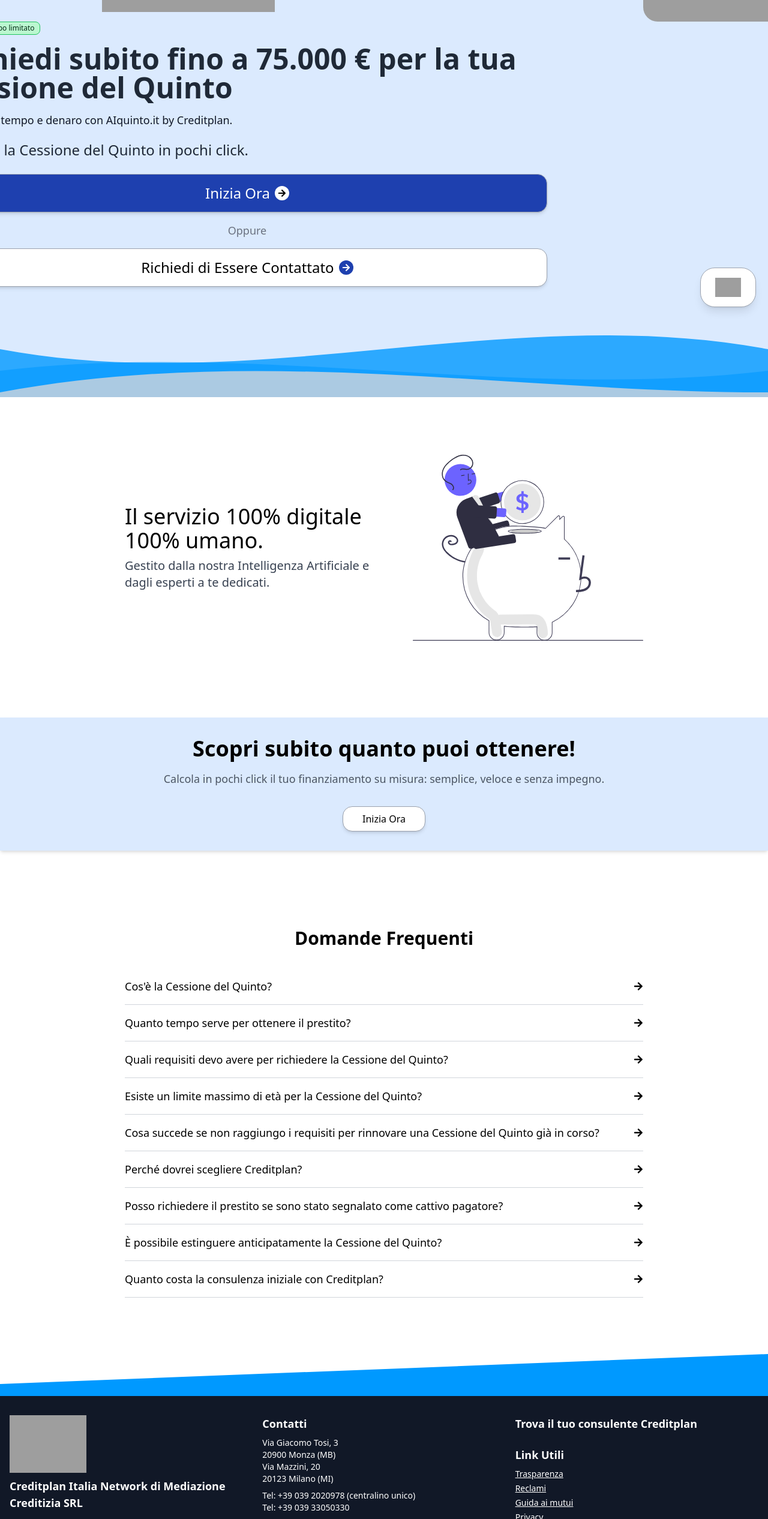
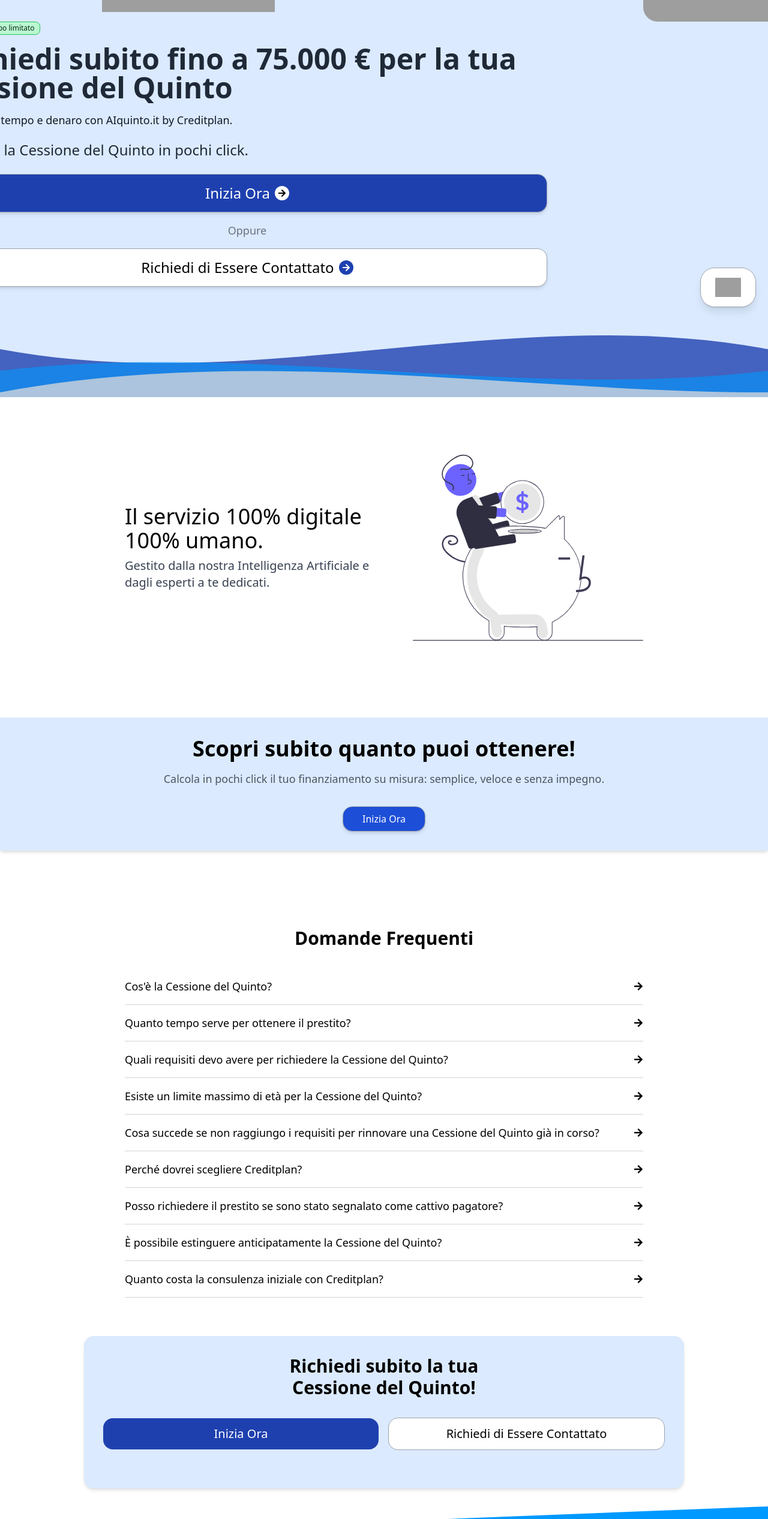
Before and after one commit to MatiasGalliani/aiquinto_landing, a React (Vite) app: page / in a window 1280 px wide. Shown: the part 268-2800 px from the top of the page at 60% size. Built offline with nearby package versions, Linux system fonts and the light colour scheme; grey boxes are pictures that could not be loaded.

Commit message:
Update App.jsx

```diff
--- a/src/App.jsx
+++ b/src/App.jsx
@@ -282,8 +282,8 @@ function FormScreen({ onClose }) {
                   ? contractType === "determinato"
                     ? "Tempo Determinato"
                     : contractType === "indeterminato"
-                    ? "Tempo Indeterminato"
-                    : "Altro"
+                      ? "Tempo Indeterminato"
+                      : "Altro"
                   : "Seleziona"}
               </span>
               <IoIosArrowDown className={`transition-transform duration-300 ${contractDropdownOpen ? "rotate-90" : ""}`} />
@@ -550,7 +550,7 @@ function HeroWave() {
     <div className="relative h-40 overflow-hidden">
       <svg className="absolute block top-0 left-0 w-full h-full" viewBox="0 0 1440 320" preserveAspectRatio="none">
         <path
-          fill="#0099ff"
+          fill="#1e40af" // updated to blue-800
           fillOpacity="0.8"
           d="M0,160 C480,320 960,0 1440,160 L1440,320 L0,320 Z"
         />
@@ -695,7 +695,7 @@ function App() {
                   <img
                     src={aiQuintoLogo}
                     alt="AI Quinto Logo"
-                    className="w-32 sm:w-40 md:w-56 px-2 py-2 bg-blue-800 rounded-3xl"
+                    className="w-32 sm:w-40 md:w-56 px-2 py-0 bg-blue-800 rounded-full"
                   />
                   <span className="text-center text-base sm:text-xl font-medium">by</span>
                   <img
@@ -794,7 +794,7 @@ function App() {
             <p className="text-lg text-gray-600 mt-4">
               Calcola in pochi click il tuo finanziamento su misura: semplice, veloce e senza impegno.
             </p>
-            <button className="bg-white text-black px-8 py-2 rounded-2xl mt-8 border border-gray-400 hover:border-gray-700 shadow-md transition-transform duration-300 hover:scale-105">
+            <button className="bg-blue-700 text-white px-8 py-2 rounded-2xl mt-8 border border-gray-400 hover shadow-md transition-transform duration-300 hover:scale-110">
               Inizia Ora
             </button>
           </div>
@@ -802,7 +802,24 @@ function App() {
           {/* Sección FAQ */}
           <FAQ />
 
-          {/* Componente Wave para el efecto de ola final */}
+          {/* New clickable buttons section placed above the Wave */}
+          <div className="w-full sm:w-[90%] md:w-[1000px] mx-auto bg-blue-100 p-8 rounded-2xl shadow-md">
+            <h2 className="text-3xl font-semibold text-center mb-8">
+              Richiedi subito la tua
+              <br />
+              Cessione del Quinto!
+            </h2>
+            <div className="my-8 flex flex-col md:flex-row justify-center items-center gap-4">
+              <div className="flex-1 cursor-pointer bg-blue-800 hover:bg-blue-700 text-white px-8 py-3 rounded-2xl text-xl text-center">
+                Inizia Ora
+              </div>
+              <div className="flex-1 cursor-pointer bg-white hover:bg-gray-100 text-black px-8 py-3 rounded-2xl text-xl text-center border border-gray-400">
+                Richiedi di Essere Contattato
+              </div>
+            </div>
+          </div>
+
+          {/* Wave */}
           <Wave />
         </div>
       </main>
```
